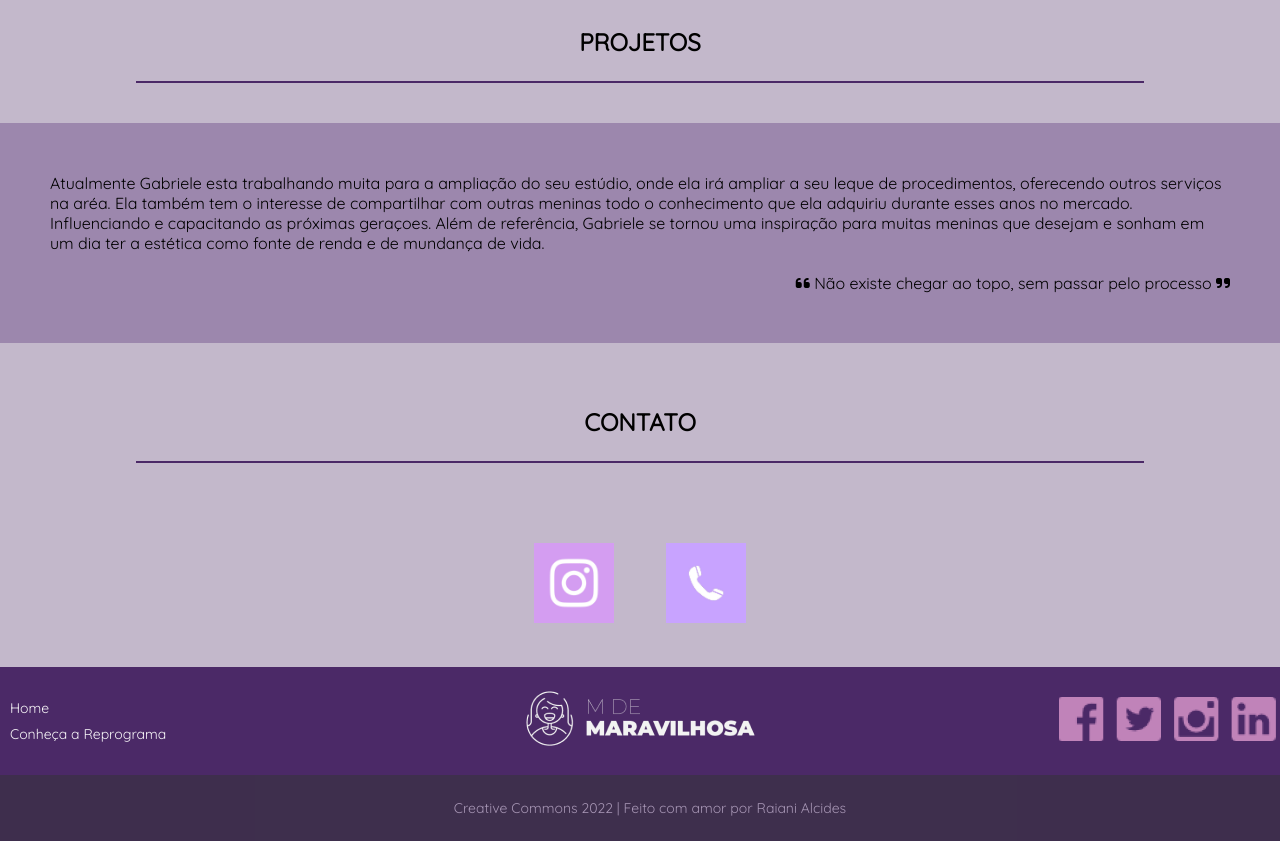
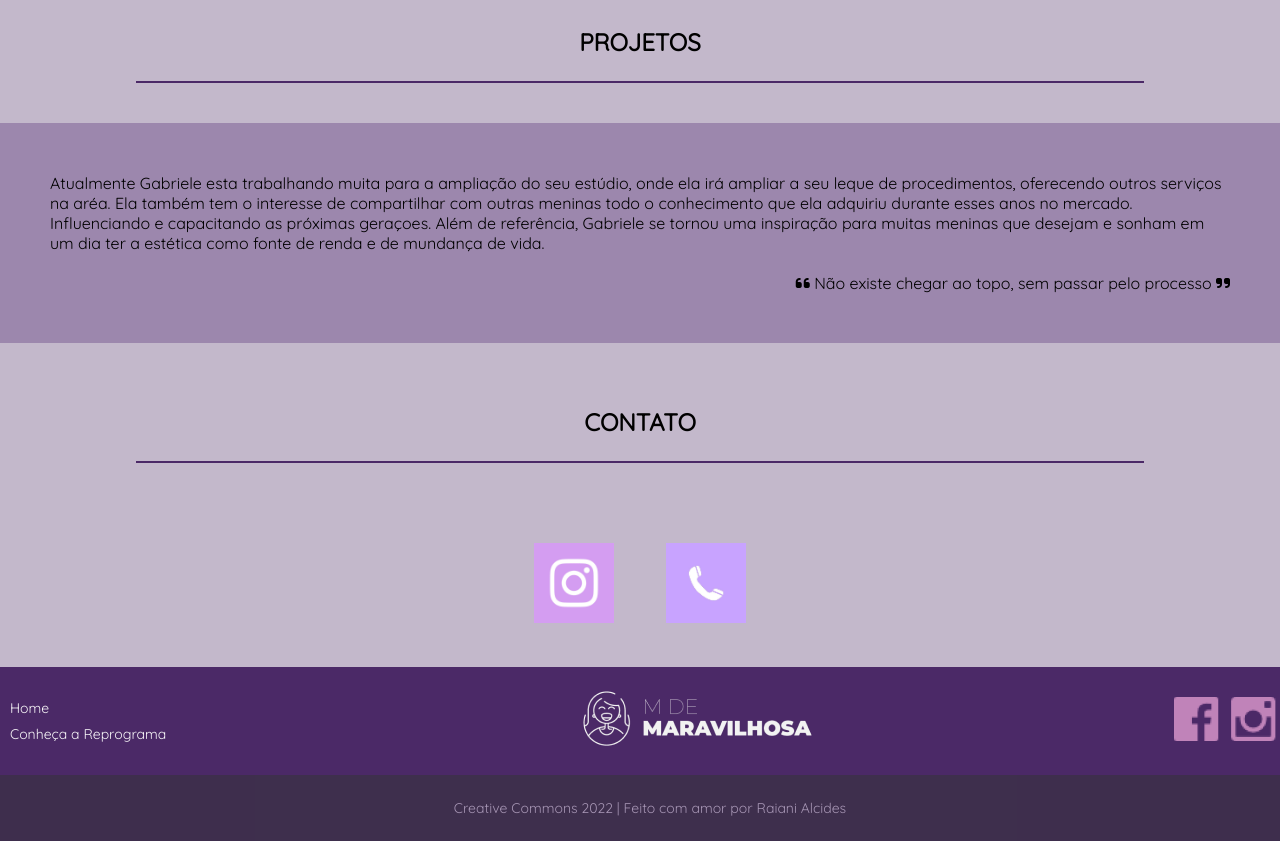
Before and after one commit to reprograma/on20-tet-s4-projeto-1, a plain HTML site: page exercicios/projeto-casa/projeto-raiani-alcides/index.html in a window 1280 px wide. Shown: the part 2104-2945 px from the top of the page. Drawn offline with Linux system fonts and the light colour scheme.

Commit message:
links ajustes

```diff
--- a/exercicios/projeto-casa/projeto-raiani-alcides/index.html
+++ b/exercicios/projeto-casa/projeto-raiani-alcides/index.html
@@ -132,14 +132,8 @@
            <a href="https://www.facebook.com/ReprogramaBr/" target="_blank">
                <img src="../img/icon-facebook.png" alt="Íconde do Facebook">
            </a>
-           <a href="https://twitter.com/ReprogramaBr" target="_blank">
-               <img src="../img/icon-twitter.png" alt="Ícone do Twitter">
-           </a>
            <a href="https://www.instagram.com/reprogramabr/" target="_blank">
                <img src="../img/icon-instagram.png" alt="Ícone do Instagram">
-           </a>
-           <a href="https://www.linkedin.com/company/reprogramabr/" target="_blank">
-               <img src="../img/icon-linkedin.png" alt="Ícone do LinkedIn">
            </a>
        </nav>
 
```
